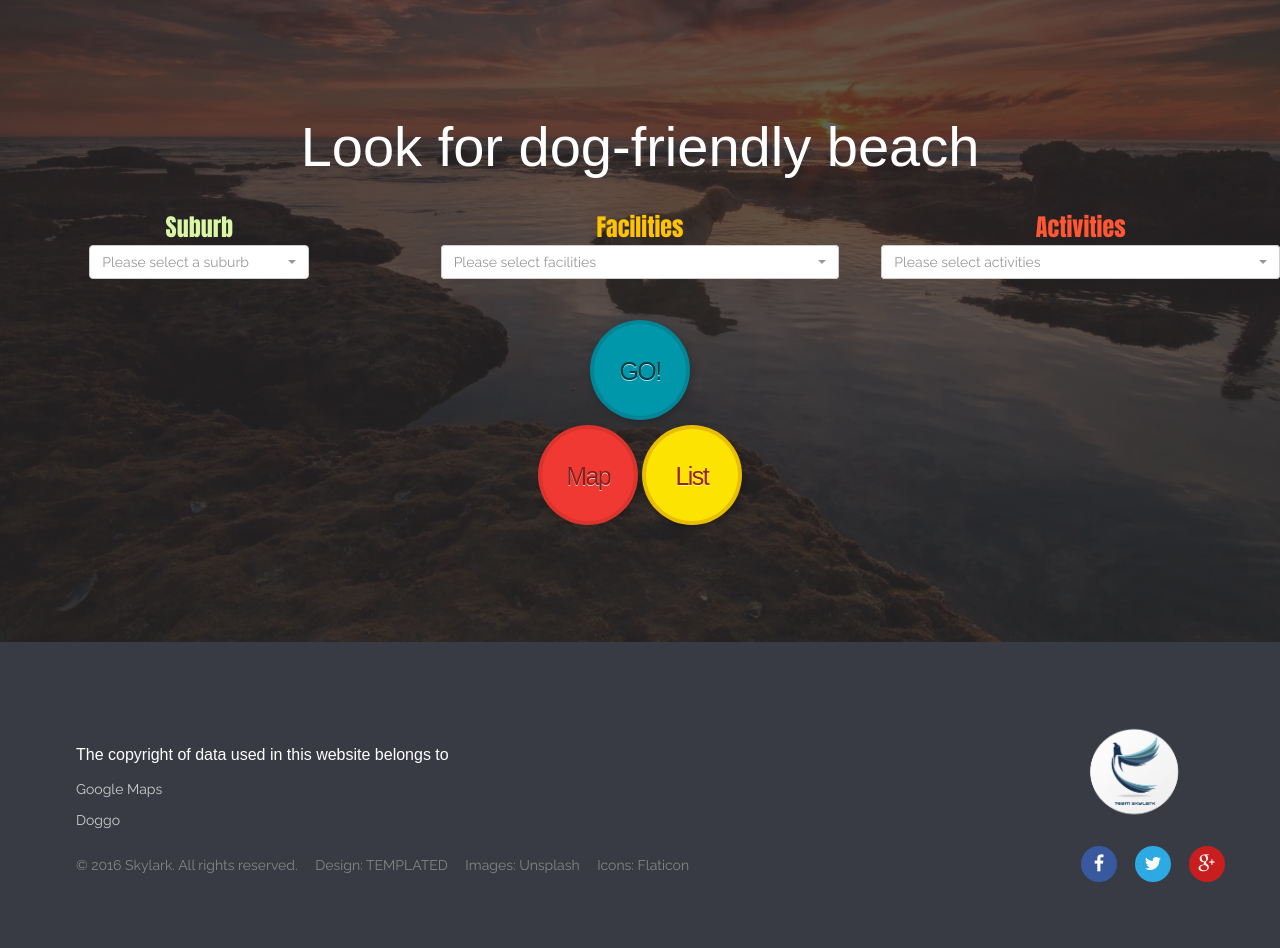
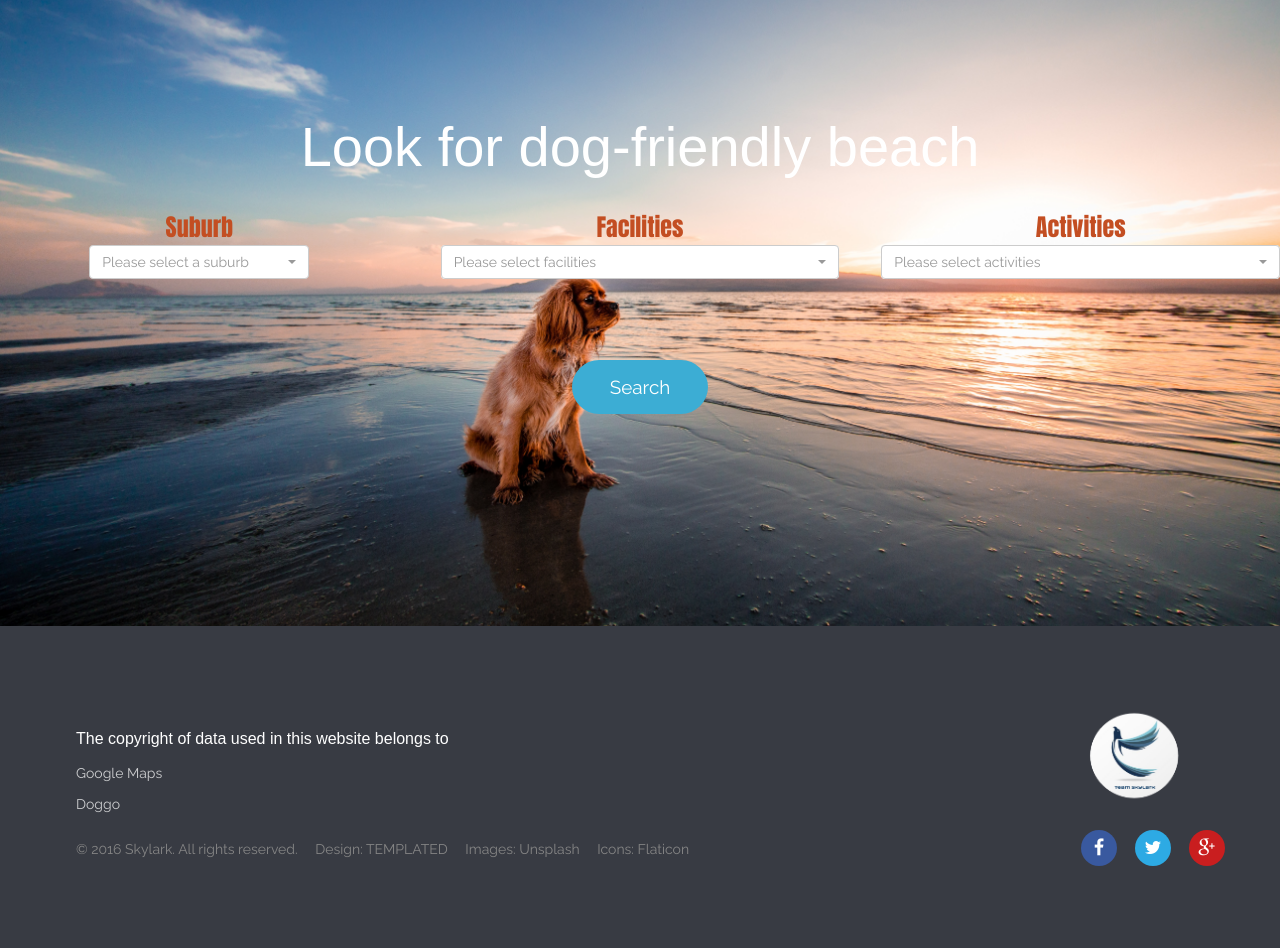
Before and after one commit to ArielPan/PuppyGo, a PHP site: page / in a window 1280 px wide. Shown: the part 92-1040 px from the top of the page. After the commit the page ends 958 px from the top, so only its background shows below. Run offline with PHP 8.4, Linux system fonts and the light colour scheme; some libraries are stand-ins or nearby versions.

Commit message:
iteration4

```diff
--- a/PhpProject1/css/style.css
+++ b/PhpProject1/css/style.css
@@ -1035,7 +1035,7 @@
 /*  */
 
 	#banner {
-		background-image: url(../images/dark_tint.png), url(../images/dog_on_beach.jpg);
+		background-image:  url(../images/dog_on_beach.jpg);
 		background-position: center center;
 		background-size: cover;
 		color: #ffffff;
--- a/PhpProject1/index.php
+++ b/PhpProject1/index.php
@@ -5,7 +5,7 @@
         include 'header.php';
 ?>
     <script src="js/distance.js"></script>
-    <link rel="stylesheet" href="css/button.css" />
+<!--    <link rel="stylesheet" href="css/button.css" />        -->
     <link rel="stylesheet" href="css/bootstrap.css" type="text/css"/>
     <script type="text/javascript" src="js/bootstrap.min.js"></script>
     <!-- Latest compiled and minified CSS -->
@@ -24,13 +24,13 @@
                 <!-- add three drop list here-->
                 <div class="4u 12u$(medium)">
                     <center>
-                    <font color=#DAF7A6 size="5" face ="impact">Suburb</font></center>
+                    <font color=#c34e22 size="5" face ="impact">Suburb</font></center>
                     <select id="Suburb" class="selectpicker" title="Please select a suburb" >
                         <option value="Melbourne Suburbs">Melbourne Suburbs</option>
                         <option value="Mornington Peninsula">Mornington Peninsula</option>
                         <option value="Phillip Island">Philip Island</option>
                         <option value="Bellarine Peninsula">Bellarine Peninsula</option>
-                        <option value="Apolo Bay">Apollo Bay</option>
+                        <option value="Apolo Bay">Great Ocean Road</option>
                     </select>
 
 
@@ -38,7 +38,7 @@
                 <div class="4u 12u$(medium)">
 
                     <!--add the drop down list --facility -->
-                    <center> <font color=#FFC300 size="5" face ="impact">Facilities </font></center>
+                    <center> <font color=#c34e22 size="5" face ="impact">Facilities </font></center>
                     <select id="facility" class="selectpicker form-control" multiple title="Please select facilities">
                         <option value="toilet">toilet</option>
                         <option value="bin">bin</option>
@@ -52,7 +52,7 @@
                 </div>
                 <div class="4u 12u$(medium)">
                     <!--add the drop down list --sport -->
-                    <center><font color=#FF5733 size="5" face ="impact">Activities</font></center>
+                    <center><font color=#c34e22 size="5" face ="impact">Activities</font></center>
                     <select id="sport" class="selectpicker form-control" multiple data-max-options="3" title="Please select activities">
                         <option value="frisbee">frisbee</option>
                         <option value="sand_volleyball">sand volleyball</option>
@@ -66,21 +66,23 @@
         </div>
         <br />
         <br />
+        <br />
+        <br />
         <center>
             <div class="container">
 
                 <div class="4u 12u$(medium)">
 <!--Add a button to send the data of users' choice to selectlist.php and going to the list page.-->
-                    <ul1>
-                        <li1><a href="#" class="round green" id="GO">GO!<span class="round">Get the beaches based on your choices.</span></a></li1>
-                    </ul1>
+
+                    <button class="button big" id="GO">Search</button>
                 </div>
                 <!-- add  tow buttons to led users to map page or list page.-->
-            <li1><a href="#" class="round red" id="map">Map<span class="round">See all the beaches on a map. </span></a></li1>
-                        <li1><a href="#" class="round yellow" id="list">List<span class="round">See all the beaches on a list.</span></a></li1>
-                <br />
             </div>
-
+            <br />
+            <br />
+            <br />
+            <br />
+            <br />
         </center>
     </section>
     <!-- Footer -->
```
Also changed, not shown: PhpProject1/images/dark_tint.png, PhpProject1/images/dark_tint1.png (added), PhpProject1/images/dog_on_beach.jpg, PhpProject1/images/dog_on_beach1.jpg (added).
